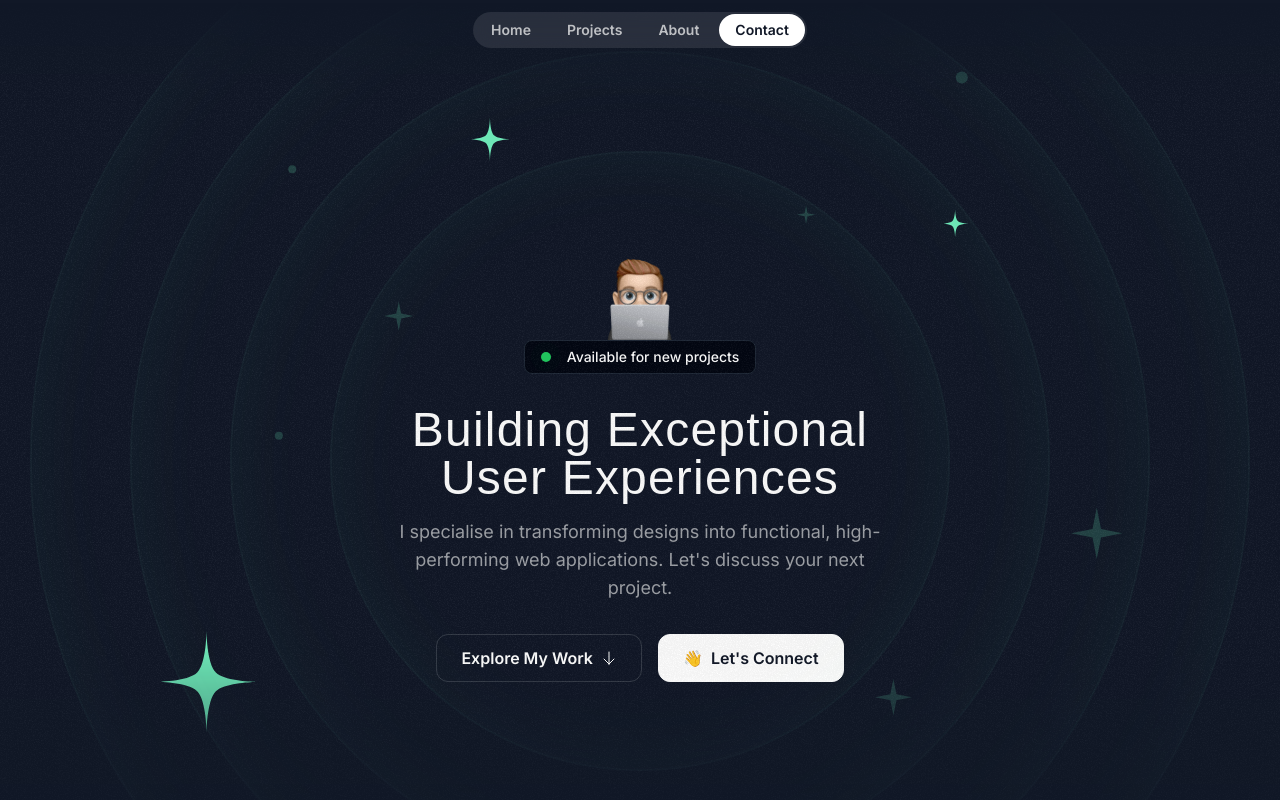
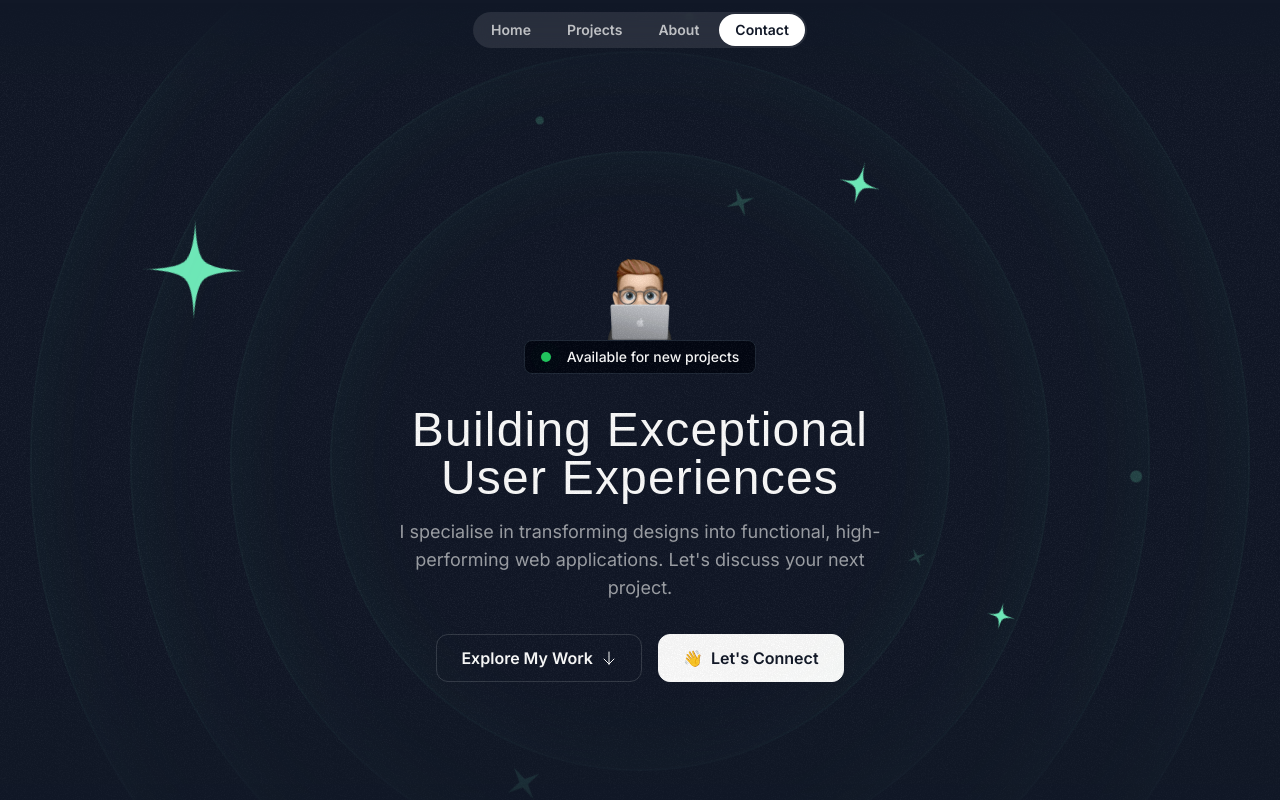
Before and after one commit to tommywa-a/Portfolio-site, a Next.js app: page / in a window 1280 px wide. Shown: the top 800 px of the page. Built offline with nearby package versions, Linux system fonts and the light colour scheme; a web font is replaced by a local one.

Commit message:
Finished animating stars , sparkles and other elements in Hero section

```diff
--- a/src/components/HeroOrbit.tsx
+++ b/src/components/HeroOrbit.tsx
@@ -1,21 +1,47 @@
 import { PropsWithChildren } from 'react'
+import { twMerge } from 'tailwind-merge'
 
 export const HeroOrbit = ({
 	children,
 	size,
-	rotation
-}: PropsWithChildren<{ size: number; rotation: number }>) => {
+	rotation,
+	shouldOrbit = false,
+	shouldSpin = false,
+	spinDuration,
+	orbitDuration,
+}: PropsWithChildren<{
+	size: number
+	rotation: number
+	shouldOrbit?: boolean
+	shouldSpin?: boolean,
+	spinDuration?: string,
+	orbitDuration?: string
+}>) => {
 	return (
 		<div className='absolute left-1/2 top-1/2 -translate-x-1/2 -translate-y-1/2 -z-20'>
 			<div
-				className='flex items-start justify-start'
+				className={twMerge(shouldOrbit === true && 'animate-spin')}
 				style={{
-					transform: `rotate(${rotation}deg)`,
-					height: `${size}px`,
-					width: `${size}px`,
+					animationDuration: orbitDuration,
 				}}
 			>
-				<div className='inline-flex' style={{transform: `rotate(${rotation * -1}deg)`}}>{children}</div>
+				<div
+					className='flex items-start justify-start'
+					style={{
+						transform: `rotate(${rotation}deg)`,
+						height: `${size}px`,
+						width: `${size}px`,
+					}}
+				>
+					<div className={twMerge(shouldSpin === true && 'animate-spin')} style={{ animationDuration: spinDuration }}>
+						<div
+							className='inline-flex'
+							style={{ transform: `rotate(${rotation * -1}deg)` }}
+						>
+							{children}
+						</div>
+					</div>
+				</div>
 			</div>
 		</div>
 	)
--- a/src/sections/Hero.tsx
+++ b/src/sections/Hero.tsx
@@ -19,64 +19,98 @@ export const HeroSection = () => {
 				<div className='size-[1020px] hero-ring' ></div>
 				<div className='size-[1220px] hero-ring' ></div>
 				<HeroOrbit
-					size={800}
-					rotation={-72}
+					size={430}
+					rotation={-14}
+					shouldOrbit
+					orbitDuration='30s'
+					shouldSpin
+					spinDuration='3s'
 				>
-					<StarIcon className='size-28 text-emerald-300' />
+					<SparkleIcon className='size-8 text-emerald-300/20' />
+				</HeroOrbit>
+				<HeroOrbit
+					size={440}
+					rotation={79}
+					shouldOrbit
+					orbitDuration='32s'
+					shouldSpin
+					spinDuration='3s'
+				>
+					<SparkleIcon className='size-5 text-emerald-300/20' />
+				</HeroOrbit>
+				<HeroOrbit
+					size={520}
+					rotation={-41}
+					shouldOrbit
+					orbitDuration='34s'
+				>
+					<div className='size-2 rounded-full bg-emerald-300/20' />
+				</HeroOrbit>
+				<HeroOrbit
+					size={530}
+					rotation={178}
+					shouldOrbit
+					orbitDuration='36s'
+					shouldSpin
+					spinDuration='3s'
+				>
+					<SparkleIcon className='size-10 text-emerald-300/20' />
 				</HeroOrbit>
 				<HeroOrbit
 					size={550}
 					rotation={20}
+					shouldOrbit
+					orbitDuration='38s'
+					shouldSpin
+					spinDuration='6s'
 				>
 					<StarIcon className='size-12 text-emerald-300' />
 				</HeroOrbit>
 				<HeroOrbit
 					size={590}
 					rotation={98}
+					shouldOrbit
+					orbitDuration='40s'
+					shouldSpin
+					spinDuration='6s'
 				>
 					<StarIcon className='size-8 text-emerald-300' />
 				</HeroOrbit>
 				<HeroOrbit
-					size={430}
-					rotation={-14}
+					size={650}
+					rotation={-5}
+					shouldOrbit
+					orbitDuration='42s'
 				>
-					<SparkleIcon className='size-8 text-emerald-300/20' />
-				</HeroOrbit>
-				<HeroOrbit
-					size={440}
-					rotation={79}
-				>
-					<SparkleIcon className='size-5 text-emerald-300/20' />
-				</HeroOrbit>
-				<HeroOrbit
-					size={530}
-					rotation={178}
-				>
-					<SparkleIcon className='size-10 text-emerald-300/20' />
+					<div className='size-2 rounded-full bg-emerald-300/20' />
 				</HeroOrbit>
 				<HeroOrbit
 					size={710}
 					rotation={144}
+					shouldOrbit
+					orbitDuration='44s'
+					shouldSpin
+					spinDuration='3s'
 				>
 					<SparkleIcon className='size-14 text-emerald-300/20' />
 				</HeroOrbit>
 				<HeroOrbit
 					size={720}
 					rotation={85}
+					shouldOrbit
+					orbitDuration='46s'
 				>
 					<div className='size-3 rounded-full bg-emerald-300/20' />
 				</HeroOrbit>
 				<HeroOrbit
-					size={520}
-					rotation={-41}
+					size={800}
+					rotation={-72}
+					shouldOrbit
+					orbitDuration='48s'
+					shouldSpin
+					spinDuration='6s'
 				>
-					<div className='size-2 rounded-full bg-emerald-300/20' />
-				</HeroOrbit>
-				<HeroOrbit
-					size={650}
-					rotation={-5}
-				>
-					<div className='size-2 rounded-full bg-emerald-300/20' />
+					<StarIcon className='size-28 text-emerald-300' />
 				</HeroOrbit>
 			</div>
 			<div className='container'>
```
